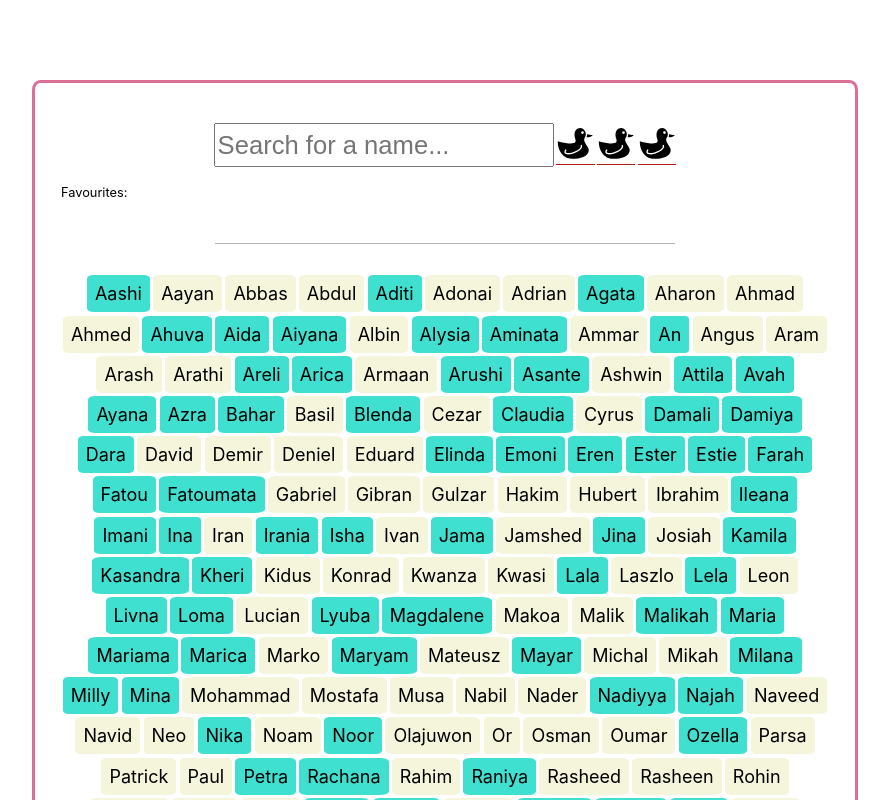
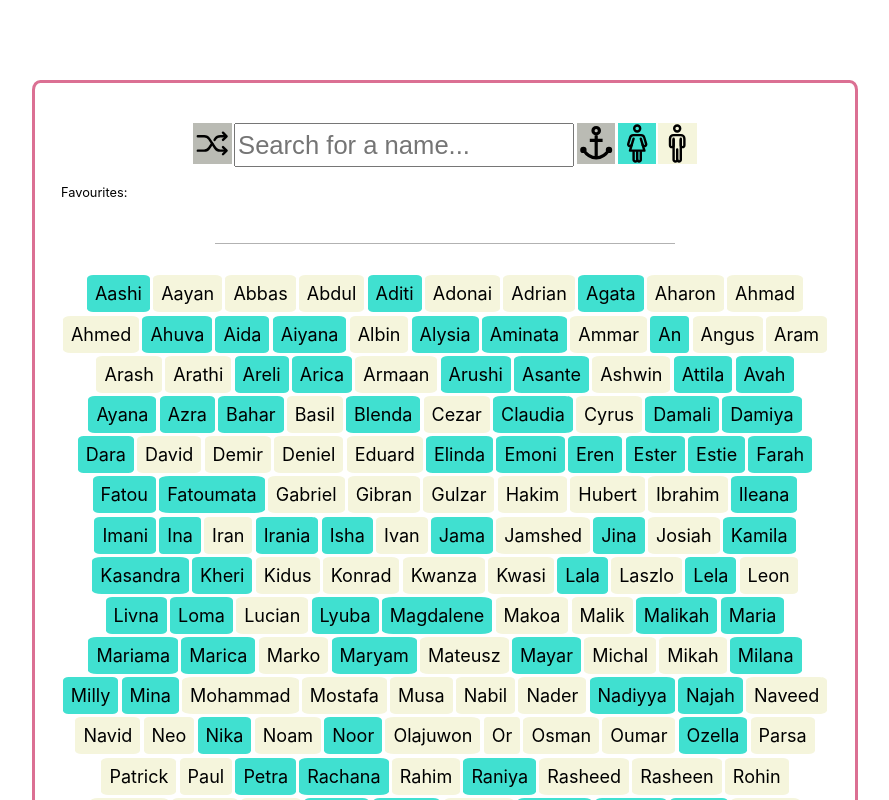
Before and after one commit to kbakande/baby-names-picker, a React (Create React App) app: page / in a window 1280 px wide. Shown: the top 800 px of the page, without its empty margins (195-1084 px from the left). Built offline with nearby package versions, Linux system fonts and the light colour scheme.

Commit message:
adds icons for retirveing sec tions of nasmes

```diff
--- a/src/components/SearchBar.js
+++ b/src/components/SearchBar.js
@@ -1,16 +1,16 @@
 
-import { GiPlasticDuck } from "react-icons/gi";
-
+import { IoManOutline, IoWomanOutline, IoShuffle } from "react-icons/io5";
+import { GrAnchor } from "react-icons/gr";
 const SearchBar = (props) => {
 
     return (
         <div className="search-container">
+            <IoShuffle className="duck-icon all" />
             <input onChange={props.search} type="input" id="searchInput" placeholder="Search for a name..." className="search-bar"></input>
-            {/* <p className='icon-list active'> <GiPlasticDuck className="duck-icon" /> </p>
-            <p className='icon-list active'> <GiPlasticDuck className="duck-icon" /> </p> */}
-            <GiPlasticDuck className="duck-icon active" />
-            <GiPlasticDuck className="duck-icon active" />
-            <GiPlasticDuck className="duck-icon active" />
+            {/* <GiPlasticDuck className="duck-icon" /> */}
+            <GrAnchor className="duck-icon all" />
+            <IoWomanOutline className="duck-icon girls" />
+            <IoManOutline className="duck-icon boys" />
         </div>
     )
 
```
